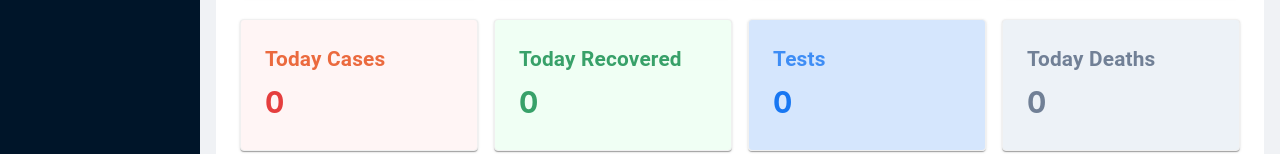
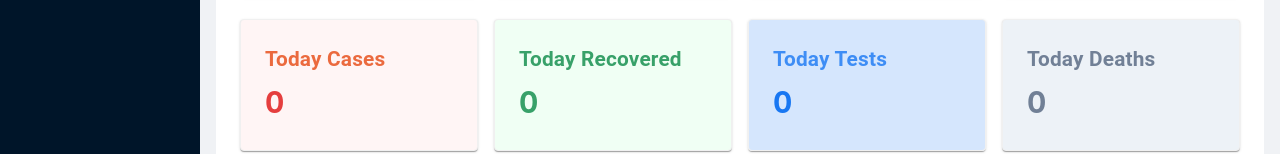
Before and after one commit to Saeed-ul-haq/AssessmentTask, a React (Create React App) app: page /statistics in a window 1280 px wide. Shown: the part 247-401 px from the top of the page. Built offline with nearby package versions, Linux system fonts and the light colour scheme; no server answers.

Commit message:
Dropdown Sorting

```diff
--- a/src/components/home/Home.js
+++ b/src/components/home/Home.js
@@ -39,7 +39,7 @@ class Home extends Component {
                      this.setState({
                          graphdata: latestData
                      });
-                     console.log(this.state.graphdata)
+
      }
 render() {
   const { Title } = Typography;
--- a/src/components/statistics/Statistics.js
+++ b/src/components/statistics/Statistics.js
@@ -111,7 +111,7 @@ class Statistics extends Component {
       <Col span={6}>
         <Card className="tests">
           <Statistic
-            title="Tests"
+            title="Today Tests"
             value={this.props.sortedData.reduce((a,b) => a + b.tests,0)}
             precision={0}
             valueStyle={{ color: '#cf1322' }}
```
